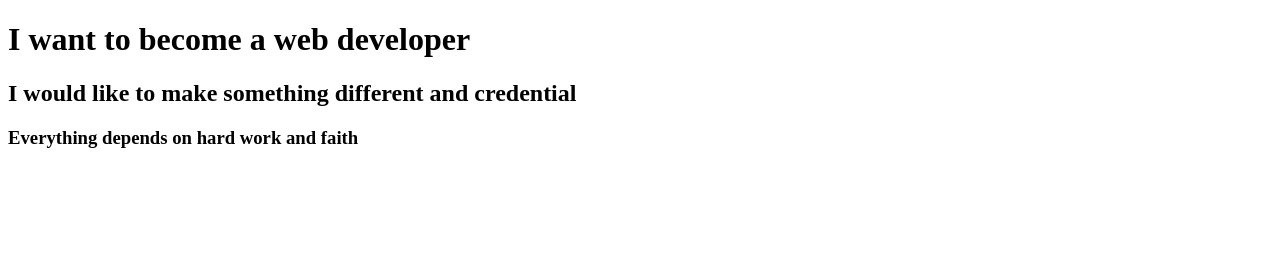
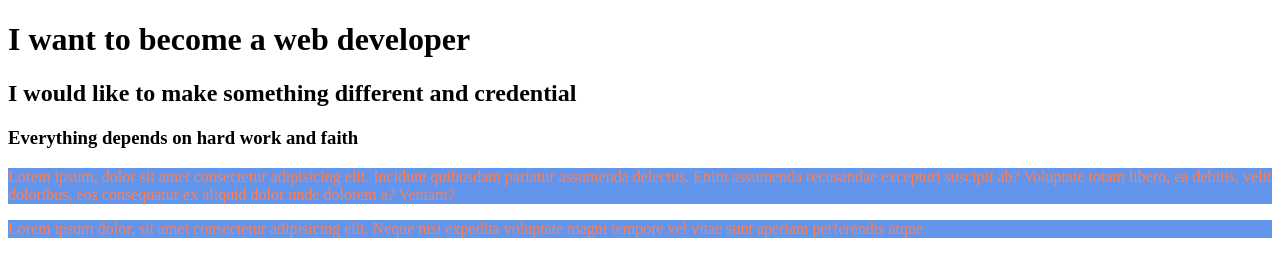
Before and after one commit to ramgope/GitHub-Repo, a plain HTML site: page index.html in a window 1280 px wide. Drawn offline with Linux system fonts and the light colour scheme.

Commit message:
added style

```diff
--- a/index.html
+++ b/index.html
@@ -5,10 +5,13 @@
     <meta http-equiv="X-UA-Compatible" content="IE=edge">
     <meta name="viewport" content="width=device-width, initial-scale=1.0">
     <title>My First GitHub Repo</title>
+    <link rel="stylesheet" href="style.css">
 </head>
 <body>
     <h1>I want to become a web developer</h1>
     <h2>I would like to make something different and credential</h2>
     <h3>Everything depends on hard work and faith</h3>
+    <p>Lorem ipsum, dolor sit amet consectetur adipisicing elit. Incidunt quibusdam pariatur assumenda delectus. Enim assumenda recusandae excepturi suscipit ab? Voluptate totam libero, ea debitis, velit doloribus, eos consequatur ex aliquid dolor unde dolorem a? Veniam?</p>
+    <p>Lorem ipsum dolor, sit amet consectetur adipisicing elit. Neque nisi expedita voluptate magni tempore vel vitae sunt aperiam perferendis atque.</p>
 </body>
 </html>
--- /dev/null
+++ b/style.css
@@ -0,0 +1,4 @@
+p{
+    color: coral;
+    background-color: cornflowerblue;
+}
```
